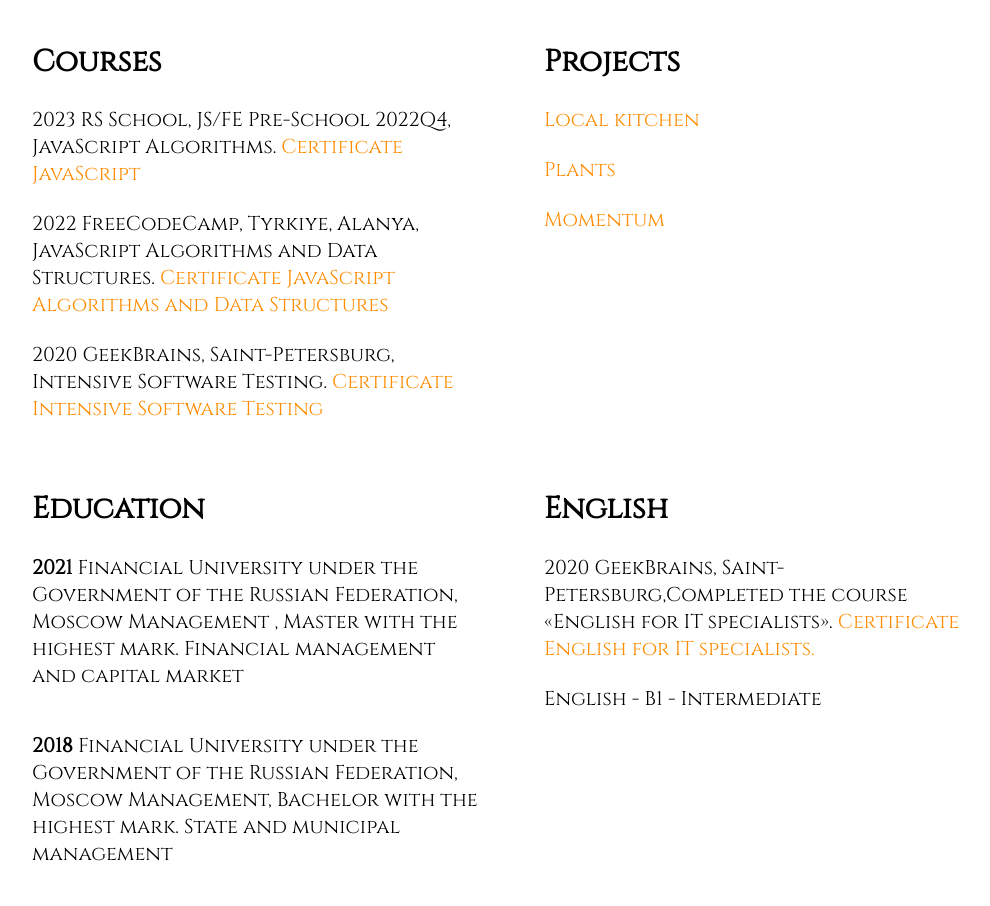
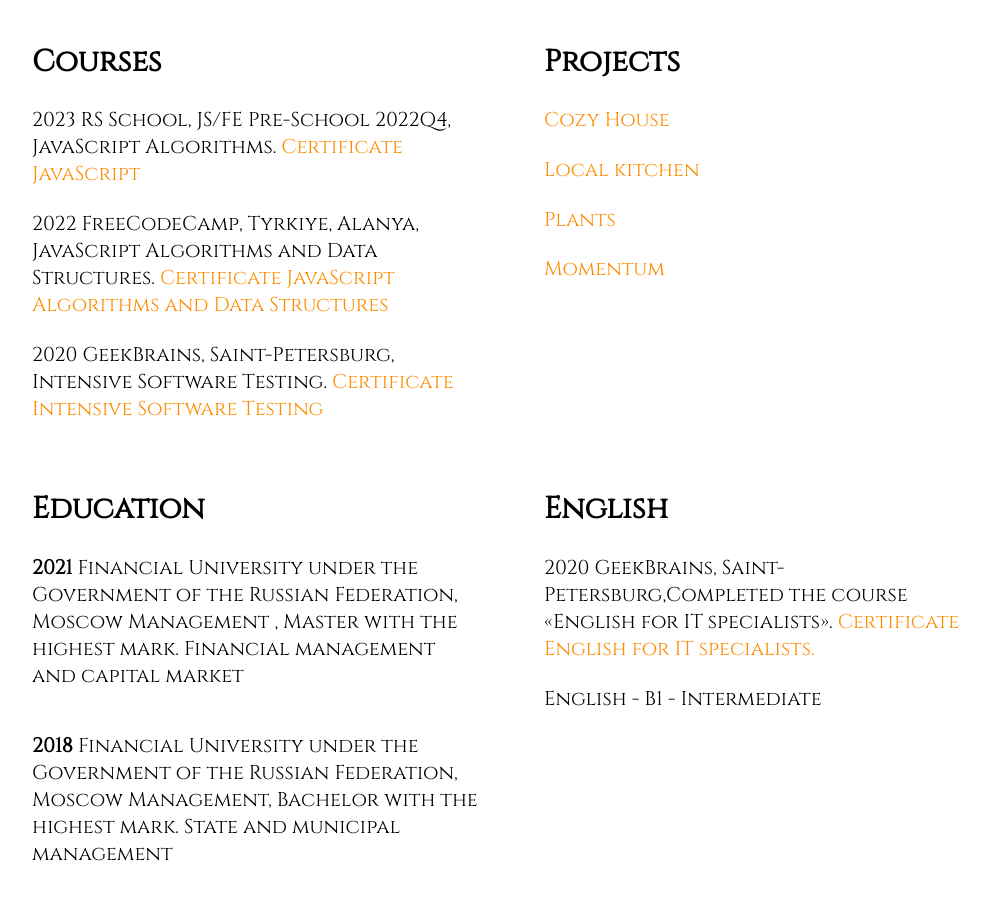
Before and after one commit to kagapitova/rsschool-cv, a plain HTML site: page index.html in a window 1280 px wide. Shown: the part 1116-2022 px from the top of the page, without its empty margins (126-1116 px from the left). Drawn offline with Linux system fonts and the light colour scheme.

Commit message:
Update index.html

```diff
--- a/index.html
+++ b/index.html
@@ -108,6 +108,9 @@
             <h2 class="section-title">Projects</h2>
             <div class="progect">
                 <a class="link pad"
+                   href="https://rolling-scopes-school.github.io/kagapitova-JSFE2023Q1/shelter/index.html"
+                   target="_blank">Cozy House</a>
+                <a class="link pad"
                    href="https://kagapitova.github.io/local-kitchen/"
                    target="_blank">Local kitchen</a>
                 <a class="link pad"
```
